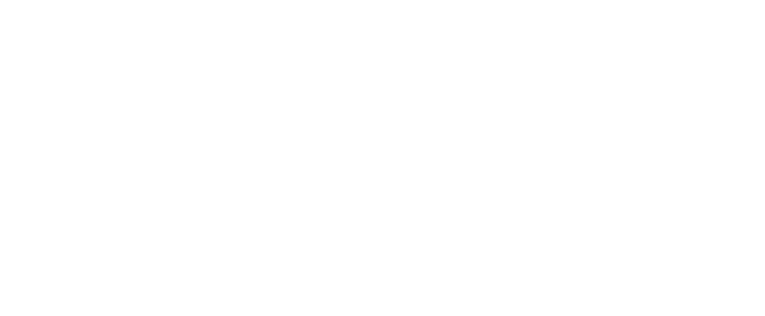
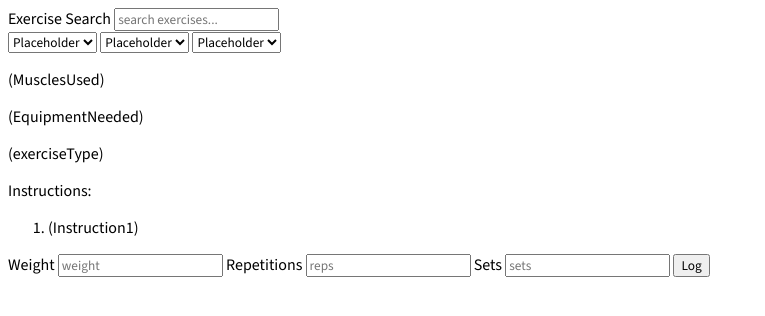
Before and after one commit to RaeJansen/fitframework-frontend, a plain HTML site: page exercise-display.html in a window 1280 px wide. Shown: the whole page, without its empty margins (0-765 px from the left). Drawn offline with nearby package versions, Linux system fonts and the light colour scheme; a web font is replaced by a local one.

Commit message:
added exercise pages

```diff
--- a/css/_typography.scss
+++ b/css/_typography.scss
@@ -1,12 +1,16 @@
 @import url("https://fonts.googleapis.com/css2?family=Hammersmith+One&family=Source+Sans+3:ital,wght@0,200..900;1,200..900&display=swap");
 * {
-    font-family: "Source Sans 3", serif;
+  font-family: "Source Sans 3", serif;
+  font-weight: 400;
+  font-style: normal;
+  h1,
+  h2,
+  h3,
+  h4,
+  h5,
+  button {
+    font-family: "Hammersmith One", serif;
     font-weight: 400;
     font-style: normal;
-    h1, h2, h3, h4, h5, button {
-        font-family: "Hammersmith One", serif;
-        font-weight: 400;
-        font-style: normal;
-    }
-
+  }
 }
--- a/exercise-display.html
+++ b/exercise-display.html
@@ -4,13 +4,52 @@
 <head>
     <meta charset="UTF-8">
     <meta name="viewport" content="width=device-width, initial-scale=1.0">
-    <title>Exercise Display</title>
+    <title>(ExerciseName)</title>
     <!-- Stylesheets -->
     <link rel="stylesheet" href="css/styles.css">
 </head>
 
 <body>
-
+    <!-- Search form & category dropdowns -->
+    <main>
+        <form action="GET">
+            <label for="exercise-search">Exercise Search</label>
+            <input type="text" name="exercise-search" id="exercise-search" placeholder="search exercises...">
+            <div>
+                <select name="exercise-type" id="exercise-type">
+                    <option value="exercise-type-placeholder">Placeholder</option>
+                </select>
+                <select name="equipment-needed" id="equipment-needed">
+                    <option value="equipment-needed">Placeholder</option>
+                </select>
+                <select name="muscles-used" id="muscles-used">
+                    <option value="muscles-used-placeholder">Placeholder</option>
+                </select>
+            </div>
+        </form>
+        <!-- Exercise information (will display info from Exercise API) -->
+        <section>
+            <!-- <img src="()" alt=""> if we are indeed using photos -->
+            <p>(MusclesUsed)</p>
+            <p>(EquipmentNeeded)</p>
+            <p>(exerciseType)</p>
+            <p>Instructions:</p>
+            <!-- Instruction li generated with loop? -->
+            <ol>
+                <li>(Instruction1)</li>
+            </ol>
+            <!-- exercise log form -->
+            <form action="POST">
+                <label for="weight">Weight</label>
+                <input type="number" name="weight" id="weight" placeholder="weight">
+                <label for="reps">Repetitions</label>
+                <input type="number" name="reps" id="reps" placeholder="reps">
+                <label for="Sets">Sets</label>
+                <input type="number" name="sets" id="sets" placeholder="sets">
+                <input type="submit" value="Log" class="">
+            </form>
+        </section>
+    </main>
 </body>
 
 </html>
```
Also changed, not shown: exercise-search.html (+25 -1 lines), exercise.html (+36 -1 lines), css/styles.css, 2 other files.
